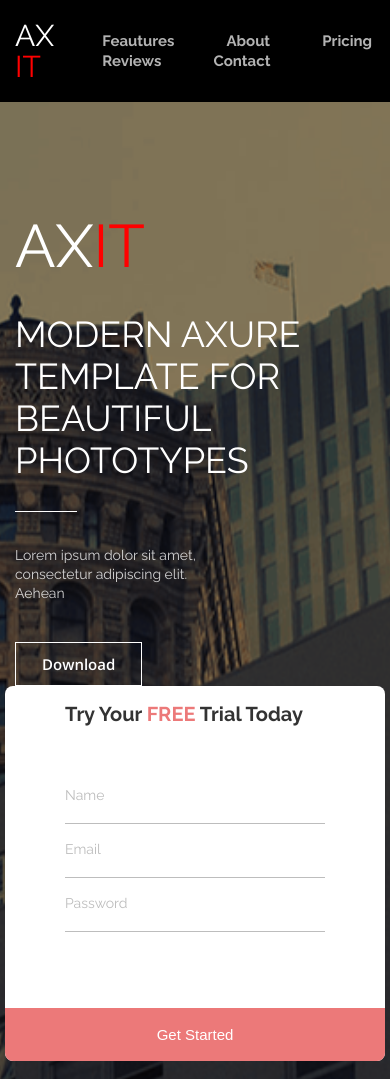
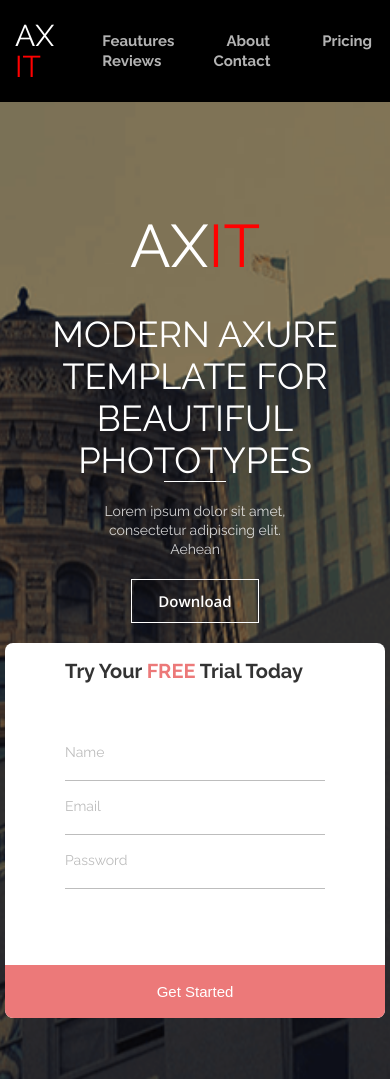
Before and after one commit to Klavdia27/FE14-onl-ht-1-Petukhova-Klavdia, a plain HTML site: page index.html in a window 390 px wide. Shown: the top 1079 px of the page. Drawn offline with nearby package versions, Linux system fonts and the light colour scheme.

Commit message:
changed adaptiv

```diff
--- a/css/media.css
+++ b/css/media.css
@@ -35,4 +35,21 @@
  .container-header {
   flex-direction: column;
  }
+ .header-axit {
+   margin-bottom: 20px;
+   text-align: center;
+ }
+ .header__title-h2 {
+  margin: auto;
+  margin-bottom: 20px;
+
+ }
+ .header-descr__text {
+  margin: auto;
+  margin-bottom: 20px;
+ }
+ .header__title-h2::after {
+  margin: auto;
+  margin-bottom: 20px;
+ }
 }
```
